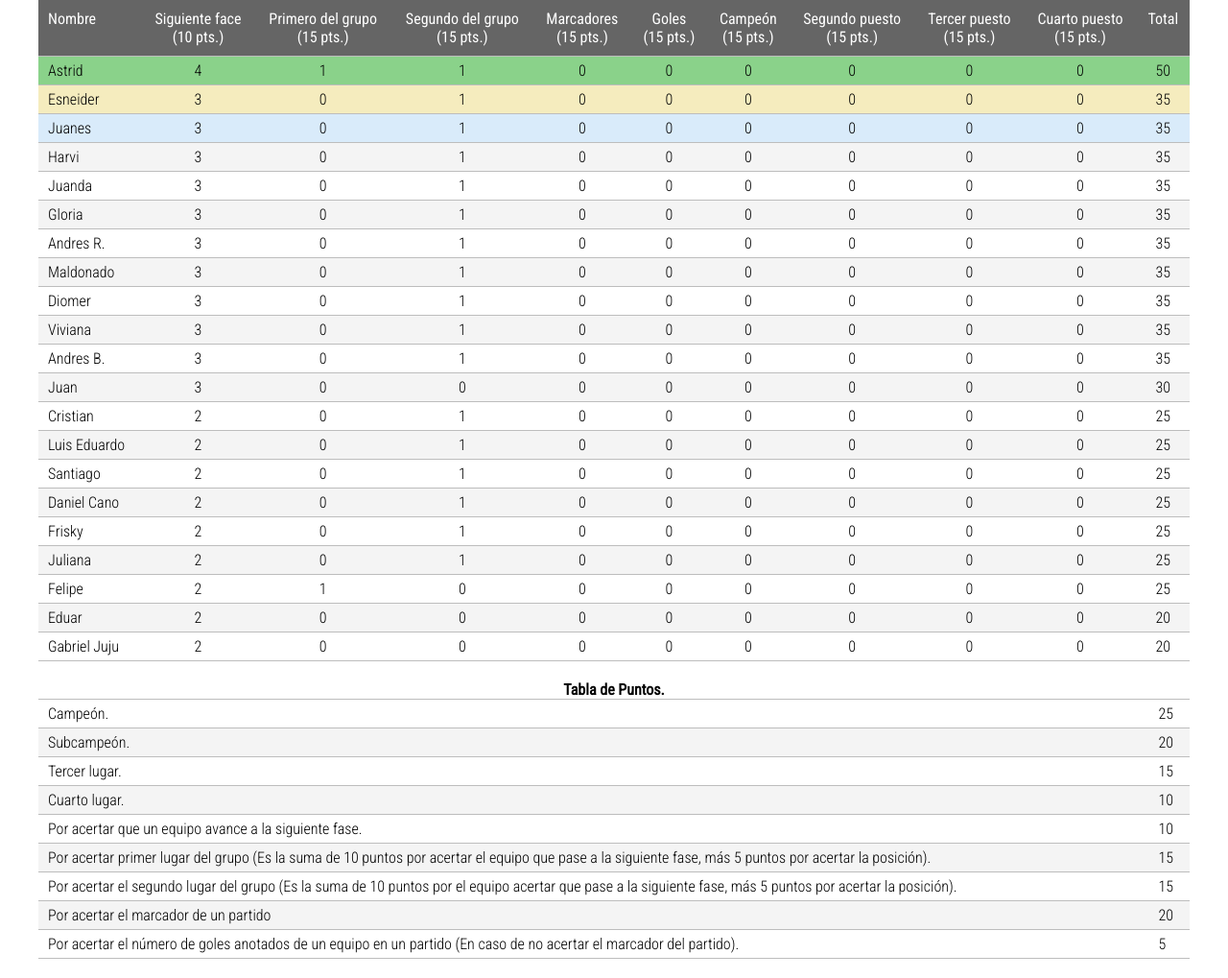
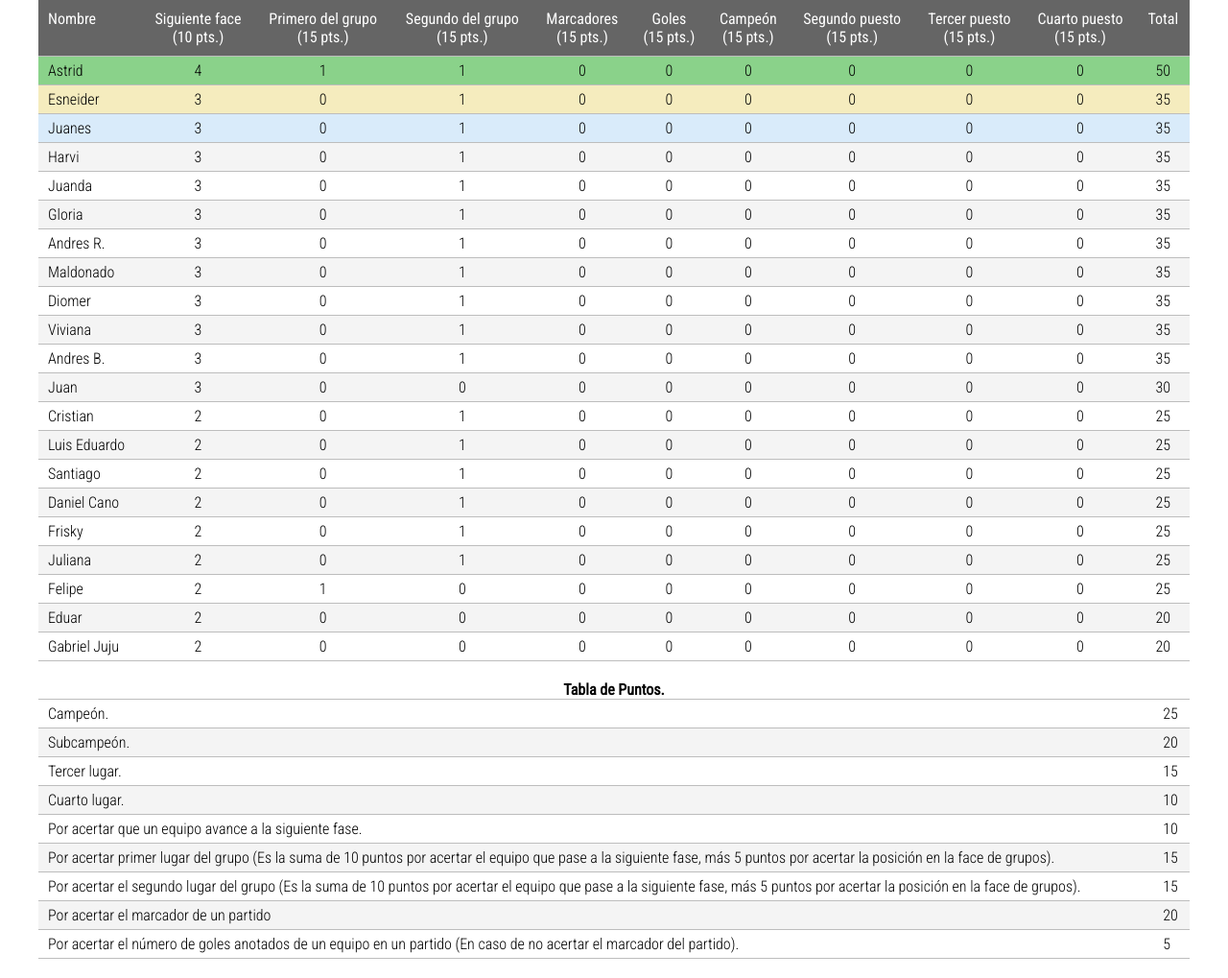
Before and after one commit to Neimarulo/CopaDoctus, a plain HTML site: page index.html in a window 1280 px wide. Shown: the whole page at 96% size. Drawn offline with Linux system fonts and the light colour scheme.

Commit message:
Correccion textos

```diff
--- a/index.html
+++ b/index.html
@@ -93,7 +93,7 @@
 				</tr>
 				<tr>
 					<td>
-						Por acertar primer lugar del grupo (Es la suma de 10 puntos por acertar el equipo que pase a la siguiente fase, más 5 puntos por acertar la posición).
+						Por acertar primer lugar del grupo (Es la suma de 10 puntos por acertar el equipo que pase a la siguiente fase, más 5 puntos por acertar la posición en la face de grupos).
 					</td>
 					<td>
 						15
@@ -101,7 +101,7 @@
 				</tr>
 				<tr>
 					<td>
-						Por acertar el segundo lugar del grupo (Es la suma de 10 puntos por el equipo acertar que pase a la siguiente fase, más 5 puntos por acertar la posición).
+						Por acertar el segundo lugar del grupo (Es la suma de 10 puntos por acertar el equipo que pase a la siguiente fase, más 5 puntos por acertar la posición en la face de grupos).
 					</td>
 					<td>
 						15
```
